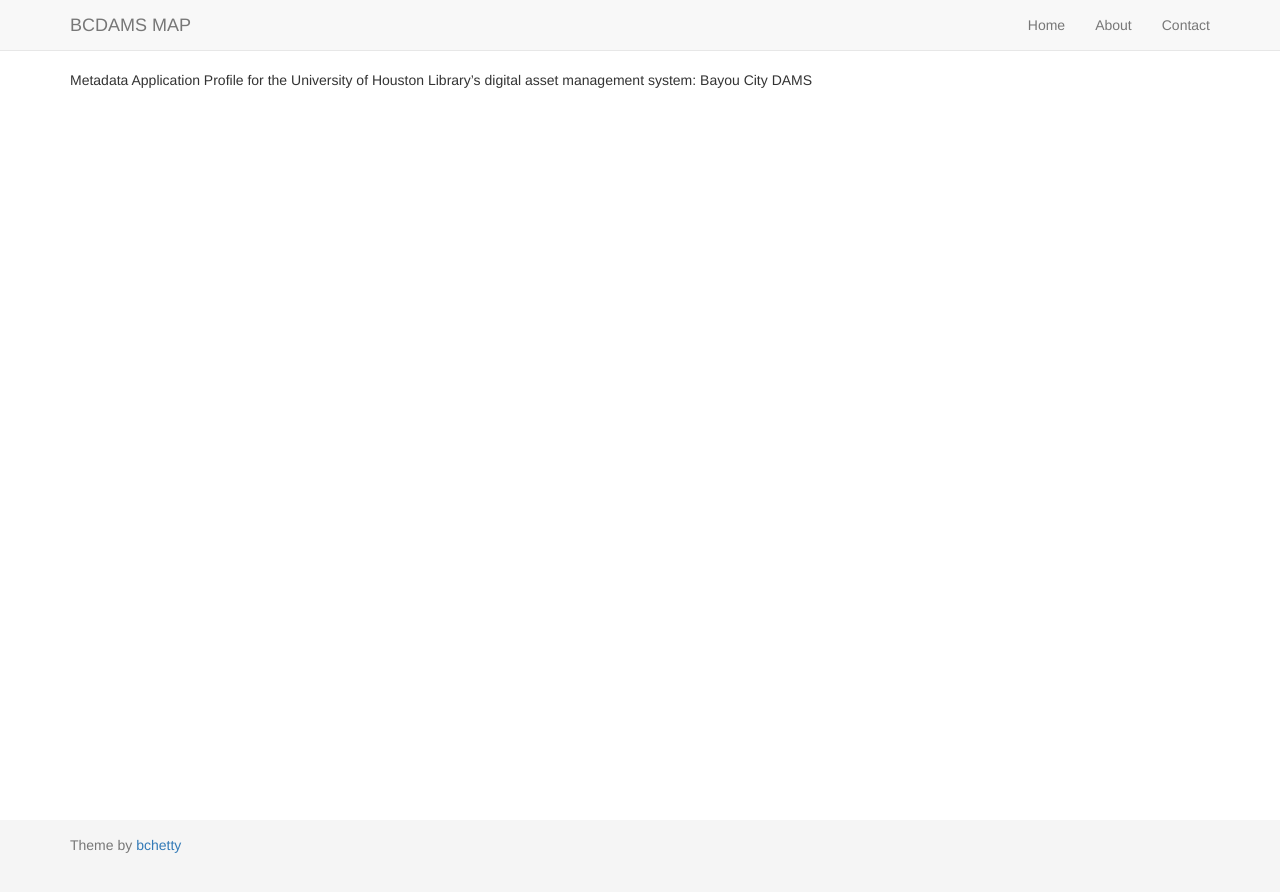
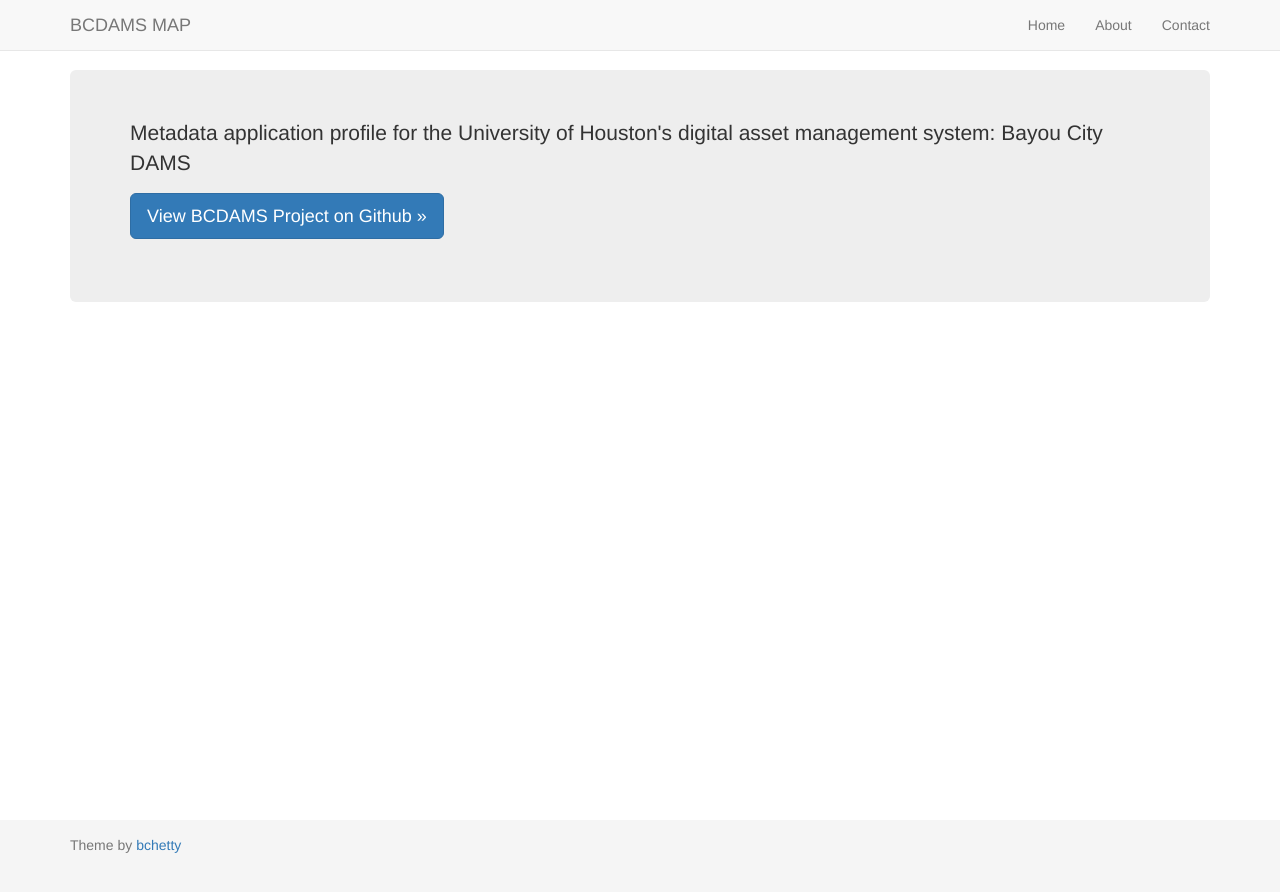
Before and after one commit to uhlibraries-digital/bcdams-map, a Jekyll site: the page built from about/index.md, in a window 1280 px wide. Shown: the top 892 px of the page. Built offline with Jekyll 4.4.1, drawn with Linux system fonts in a browser that asks for light colours; nearby versions of some CDN libraries.

Commit message:
fix about page

```diff
--- a/about/index.md
+++ b/about/index.md
@@ -4,4 +4,9 @@ title: About
 comments: false
 ---
 
-Metadata Application Profile for the University of Houston Library's digital asset management system: Bayou City DAMS
+<div class="jumbotron">
+    <p>Metadata application profile for the University of Houston's digital asset management system: Bayou City DAMS</p>
+    <p>
+        <a class="btn btn-lg btn-primary" href="https://github.com/uhlibraries-digital" role="button">View BCDAMS Project on Github &raquo;</a>
+    </p>
+</div>
```
Also changed, not shown: aboutme/index.md (deleted, +0 -12 lines).
